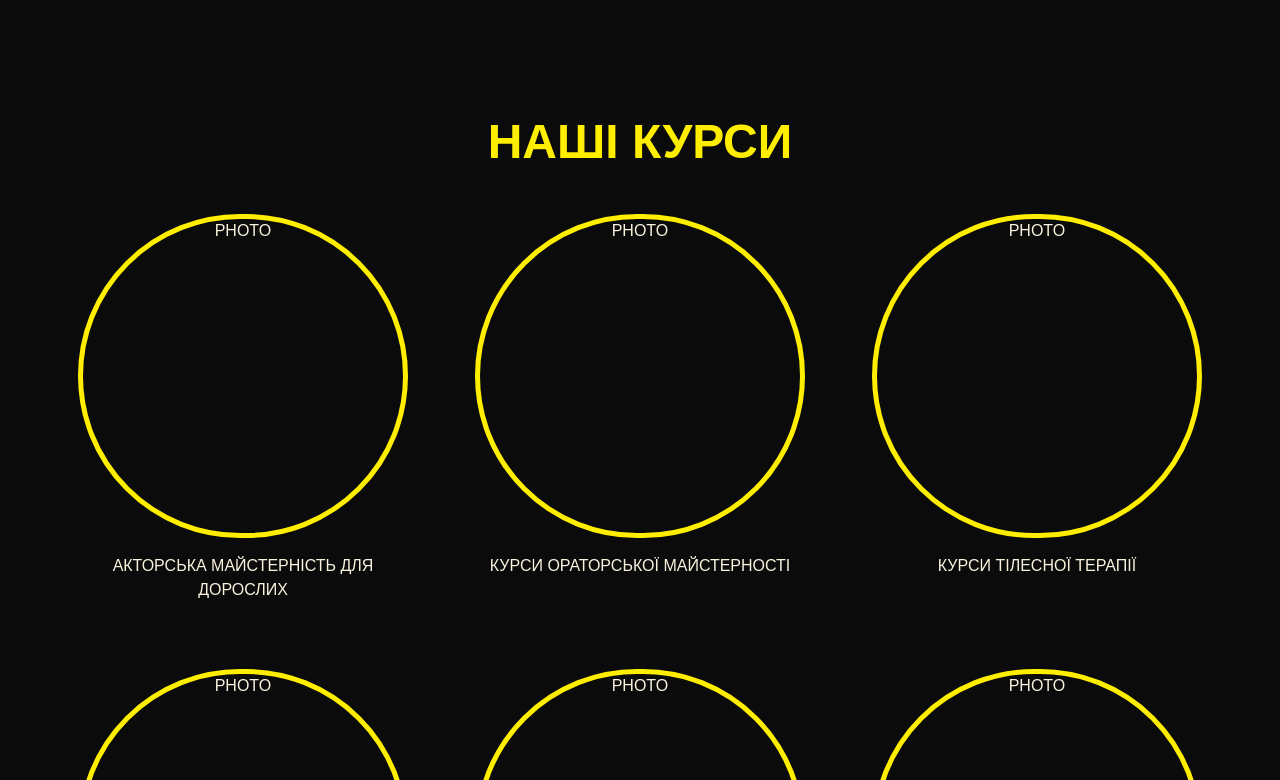
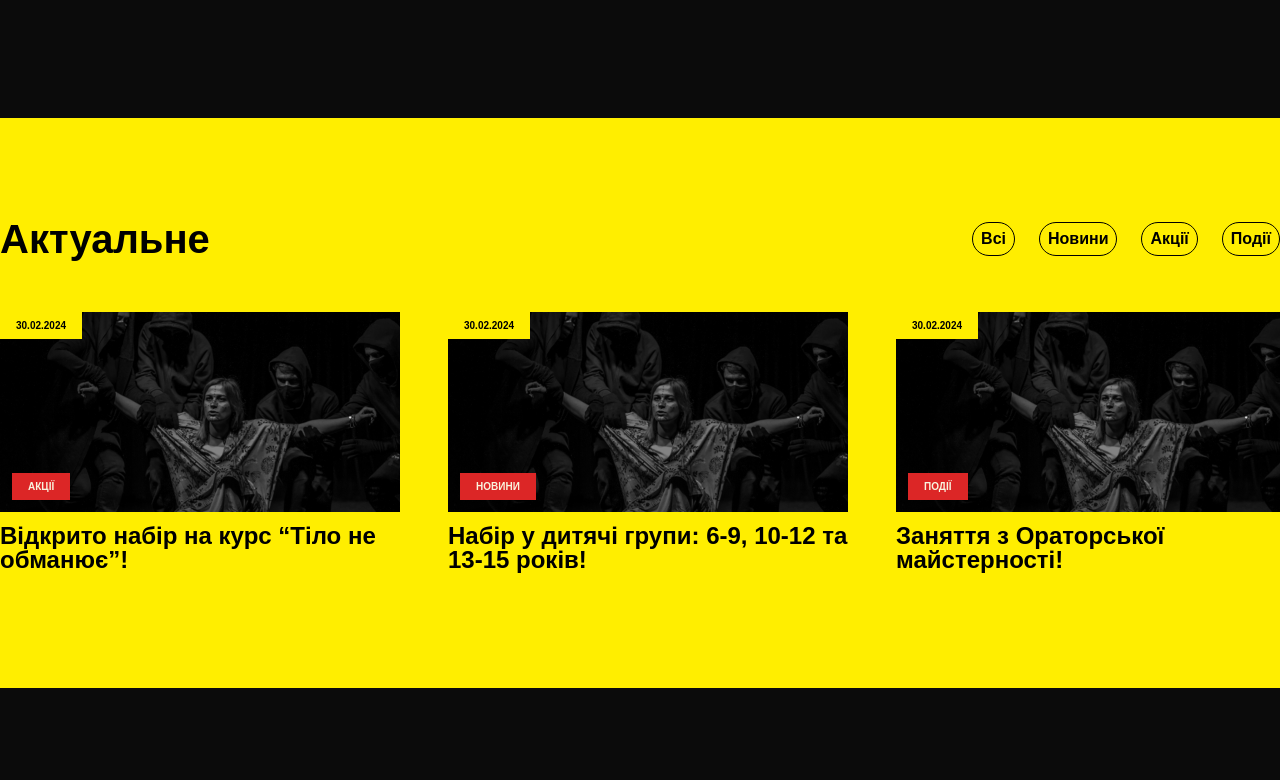
Before and after one commit to l0nerof/obraz-theatre-school, a Next.js app: page / in a window 1280 px wide. Shown: the part 1860-2640 px from the top of the page. Built offline with nearby package versions, Linux system fonts and the light colour scheme; a web font is replaced by a local one.

Commit message:
Actual Section
Added actual section and some minor fixes in components

```diff
--- /dev/null
+++ b/app/_components/Actual/ActualFilters.tsx
@@ -0,0 +1,29 @@
+export default function ActualFilters() {
+  return (
+    <ul className="flex items-center justify-between gap-6">
+      <li>
+        <button className="py-1 px-2 font-bold rounded-[32px] border">
+          Всі
+        </button>
+      </li>
+
+      <li>
+        <button className="py-1 px-2 font-bold rounded-[32px] border">
+          Новини
+        </button>
+      </li>
+
+      <li>
+        <button className="py-1 px-2 font-bold rounded-[32px] border">
+          Акції
+        </button>
+      </li>
+
+      <li>
+        <button className="py-1 px-2 font-bold rounded-[32px] border">
+          Події
+        </button>
+      </li>
+    </ul>
+  );
+}
--- /dev/null
+++ b/app/_components/Actual/ActualItem.tsx
@@ -0,0 +1,28 @@
+import Link from "next/link";
+import { ReactNode } from "react";
+
+interface IActualItemProps {
+  children: ReactNode;
+  type: string;
+}
+
+export default function ActualItem({ children, type }: IActualItemProps) {
+  return (
+    <li>
+      <Link href="/">
+        <div className="bg-[url('/show.jpg')] bg-cover bg-no-repeat w-[400px] h-[200px]">
+          <div className="flex flex-col h-full justify-between gap-6 items-start">
+            <p className="px-4 py-[6px] font-bold text-[10px] bg-primary inline-block">
+              30.02.2024
+            </p>
+            <p className="px-4 py-[6px] ml-3 mb-3 bg-red-600 text-white font-bold text-[10px] uppercase inline-block">
+              {type}
+            </p>
+          </div>
+        </div>
+
+        <h3 className="mt-3 font-bold text-2xl leading-none">{children}</h3>
+      </Link>
+    </li>
+  );
+}
--- /dev/null
+++ b/app/_components/Actual/ActualList.tsx
@@ -0,0 +1,17 @@
+import ActualItem from "./ActualItem";
+
+export default function ActualList() {
+  return (
+    <ul className="flex mt-12 justify-between gap-12 items-center">
+      <ActualItem type="Aкції">
+        Відкрито набір на курс “Тіло не обманює”!
+      </ActualItem>
+
+      <ActualItem type="Новини">
+        Набір у дитячі групи: 6-9, 10-12 та 13-15 років!
+      </ActualItem>
+
+      <ActualItem type="Події">Заняття з Ораторської майстерності!</ActualItem>
+    </ul>
+  );
+}
--- /dev/null
+++ b/app/_components/Actual/ActualSection.tsx
@@ -0,0 +1,18 @@
+import ActualFilters from "./ActualFilters";
+import ActualList from "./ActualList";
+
+export default function ActualSection() {
+  return (
+    <section className="pb-[116px] pt-24 bg-primary">
+      <div className="max-w-[1296px] mx-auto">
+        <div className="flex justify-between gap-6 items-center">
+          <h2 className="font-bold text-[40px] leading-tight">Актуальне</h2>
+
+          <ActualFilters />
+        </div>
+
+        <ActualList />
+      </div>
+    </section>
+  );
+}
--- a/app/_components/Counter/CounterSection.tsx
+++ b/app/_components/Counter/CounterSection.tsx
@@ -84,7 +84,7 @@ function CounterSection() {
             </p>
           </div>
 
-          <Button type="link">Доєднуйся до образу</Button>
+          <Button>Доєднуйся до образу</Button>
         </div>
       </div>
     </section>
--- a/app/_components/Courses/CoursesSection.tsx
+++ b/app/_components/Courses/CoursesSection.tsx
@@ -2,7 +2,7 @@ import CourseItem from "./CourseItem";
 
 export default function CoursesSection() {
   return (
-    <section id="courses" className="pb-[120px]">
+    <section id="courses" className="pb-[120px] pt-[120px]">
       <div className="max-w-[1124px] mx-auto">
         <h2 className="uppercase text-center text-primary font-extrabold text-5xl">
           Наші курси
--- a/app/_components/ui/Button.tsx
+++ b/app/_components/ui/Button.tsx
@@ -3,7 +3,7 @@ import { ReactNode } from "react";
 
 interface IButtonProps {
   children: ReactNode;
-  type: string;
+  type?: string;
 }
 
 function Button({ children, type }: IButtonProps) {
--- a/app/_components/ui/SliderSlide.tsx
+++ b/app/_components/ui/SliderSlide.tsx
@@ -15,7 +15,7 @@ function SliderSlide({ children, mainText, coloredText }: ISliderSlideProps) {
           {mainText}
           <span className="text-primary">{coloredText}</span>
         </p>
-        <Button type="link">{children}</Button>
+        <Button>{children}</Button>
       </div>
     </div>
   );
--- a/app/page.tsx
+++ b/app/page.tsx
@@ -1,4 +1,5 @@
 import AboutUsSection from "./_components/AboutUs/AboutUsSection";
+import ActualSection from "./_components/Actual/ActualSection";
 import AdvantagesSection from "./_components/Advantages/AdvantagesSection";
 import ContactFormSection from "./_components/ContactForm/ContactFormSection";
 import CounterSection from "./_components/Counter/CounterSection";
@@ -11,6 +12,7 @@ export default function Home() {
       <HeroSection />
       <AboutUsSection />
       <CounterSection />
+      <ActualSection />
       <CoursesSection />
       <AdvantagesSection />
       <ContactFormSection>Маєте запитання?</ContactFormSection>
```
